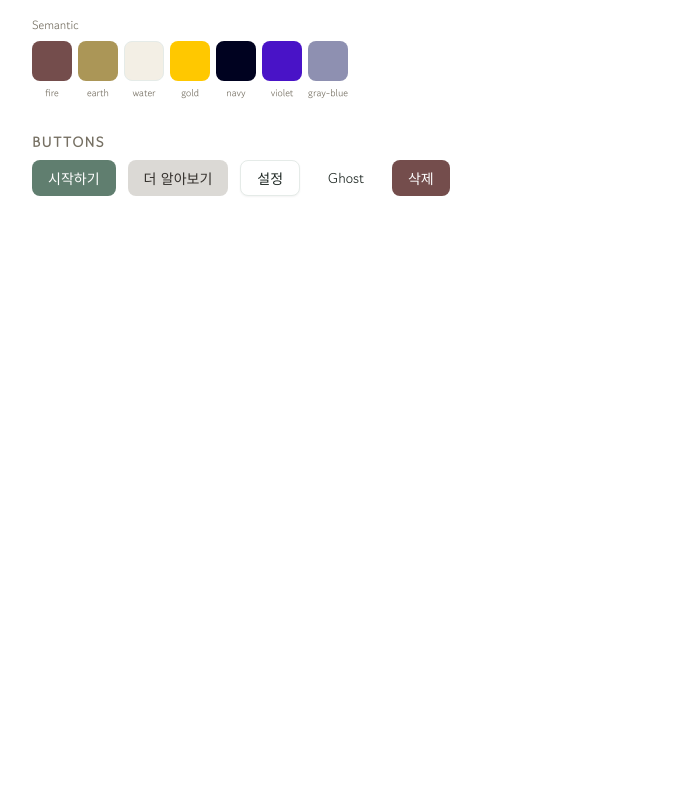
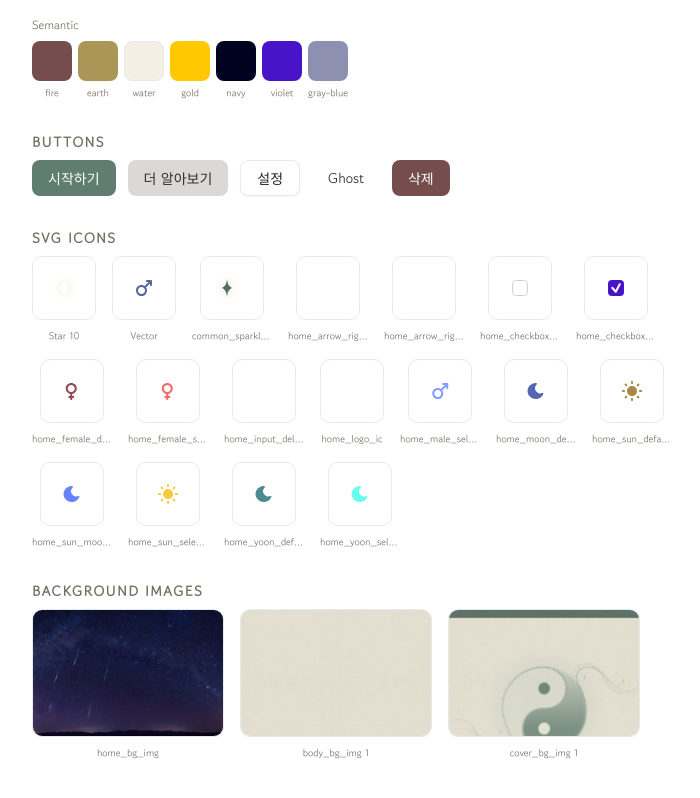
Before and after one commit to gkdfo40/saju-jungsul, a React (Vite) app: page / in a window 1280 px wide. Shown: the part 1506-2304 px from the top of the page, without its empty margins (256-956 px from the left). Before the commit the page ends 1766 px from the top, so only its background shows below. Built offline with nearby package versions, Linux system fonts and the light colour scheme.

Commit message:
Add SVG icons and AVIF background images sections to App component

```diff
--- a/src/App.tsx
+++ b/src/App.tsx
@@ -184,6 +184,71 @@ function App() {
           </div>
         </section>
 
+        {/* ===== SVG Icons ===== */}
+        <section className="w-full space-y-4">
+          <h2 className="text-sm font-bold text-muted-foreground uppercase tracking-widest mb-2">SVG Icons</h2>
+          <div className="flex flex-wrap gap-4">
+            {[
+              "Star 10.svg",
+              "Vector.svg",
+              "common_sparkle_ic.svg",
+              "home_arrow_right_default_ic.svg",
+              "home_arrow_right_pressed_ic.svg",
+              "home_checkbox_default_ic.svg",
+              "home_checkbox_selected_ic.svg",
+              "home_female_default_ic.svg",
+              "home_female_selected_ic.svg",
+              "home_input_delete_ic.svg",
+              "home_logo_ic.svg",
+              "home_male_selected_ic.svg",
+              "home_moon_default_ic.svg",
+              "home_sun_default_ic.svg",
+              "home_sun_moon_ic.svg",
+              "home_sun_selected_ic.svg",
+              "home_yoon_default_ic.svg",
+              "home_yoon_selected_ic.svg",
+            ].map((file) => (
+              <div key={file} className="flex flex-col items-center gap-2">
+                <div className="flex h-16 w-16 items-center justify-center rounded-lg border border-border bg-white p-2">
+                  <img
+                    src={`/images/${file}`}
+                    alt={file}
+                    className="max-h-full max-w-full object-contain"
+                  />
+                </div>
+                <span className="max-w-20 truncate text-[10px] text-muted-foreground" title={file}>
+                  {file.replace('.svg', '')}
+                </span>
+              </div>
+            ))}
+          </div>
+        </section>
+
+        {/* ===== Background Images (AVIF) ===== */}
+        <section className="w-full space-y-4">
+          <h2 className="text-sm font-bold text-muted-foreground uppercase tracking-widest mb-2">Background Images</h2>
+          <div className="flex flex-wrap gap-4">
+            {[
+              "home_bg_img.avif",
+              "body_bg_img 1.avif",
+              "cover_bg_img 1.avif",
+            ].map((file) => (
+              <div key={file} className="flex flex-col items-center gap-2">
+                <div className="h-32 w-48 overflow-hidden rounded-lg border border-border">
+                  <img
+                    src={`/images/${file}`}
+                    alt={file}
+                    className="h-full w-full object-cover"
+                  />
+                </div>
+                <span className="text-[10px] text-muted-foreground">
+                  {file.replace('.avif', '')}
+                </span>
+              </div>
+            ))}
+          </div>
+        </section>
+
       </div>
     </div>
   );
```
